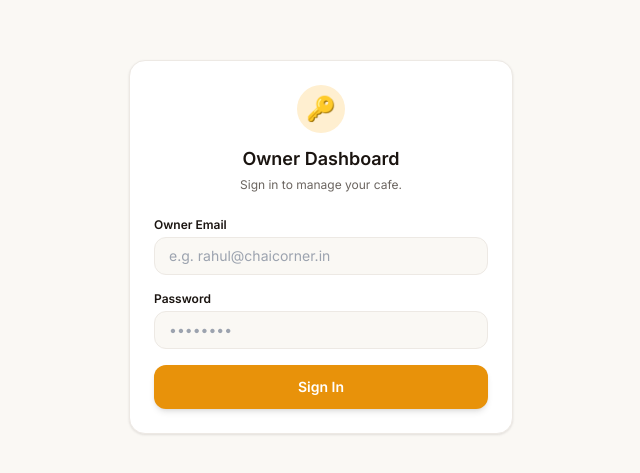
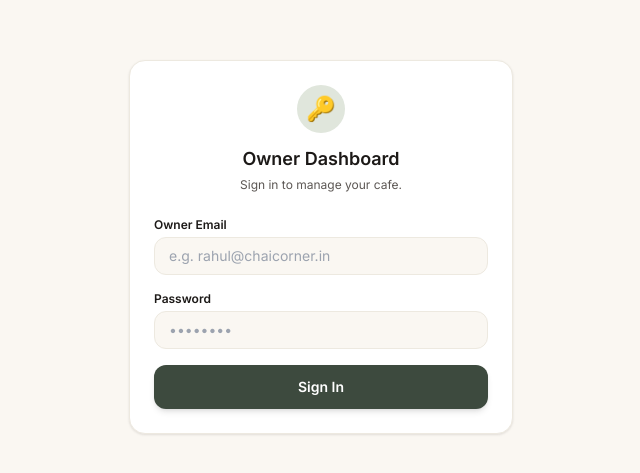
Before and after one commit to Aum3136/Cafe_Software, a React (Vite) app in the folder cafe-frontend/: page /owner/qr in a window 1280 px wide. Shown: the part 153-626 px from the top of the page, without its empty margins (319-959 px from the left). Built offline with nearby package versions, Linux system fonts and the light colour scheme.

Commit message:
UI updated

```diff
--- a/cafe-frontend/src/index.css
+++ b/cafe-frontend/src/index.css
@@ -1,5 +1,4 @@
-@import url('https://fonts.googleapis.com/css2?family=Inter:wght@400;500;600&display=swap');
-
+@import url('https://fonts.googleapis.com/css2?family=Playfair+Display:wght@500;600&family=Inter:wght@400;500;600&display=swap');
 @tailwind base;
 @tailwind components;
 @tailwind utilities;
--- a/cafe-frontend/src/pages/MenuPage.tsx
+++ b/cafe-frontend/src/pages/MenuPage.tsx
@@ -138,7 +138,7 @@ export function MenuPage() {
             {isLoading ? (
               <div className="h-4 w-32 bg-line rounded animate-pulse" />
             ) : (
-              <h1 className="font-semibold text-ink text-base truncate">{cafe?.name}</h1>
+             <h1 className="font-serif font-semibold text-ink text-base truncate">{cafe?.name}</h1>
             )}
             {cafe?.address && (
               <p className="text-xs text-muted truncate">{cafe.address}</p>
@@ -177,10 +177,7 @@ export function MenuPage() {
               aria-labelledby={`cat-${category.id}`}
             >
               {/* Category heading */}
-              <h2
-                id={`cat-${category.id}`}
-                className="text-base font-semibold text-ink mb-3 pt-1"
-              >
+              <h2 className="font-serif text-base font-semibold text-ink mb-3 pt-1">
                 {category.name}
                 <span className="ml-2 text-xs font-normal text-ghost">
                   {category.items.length} item{category.items.length !== 1 ? 's' : ''}
--- a/cafe-frontend/tailwind.config.js
+++ b/cafe-frontend/tailwind.config.js
@@ -4,31 +4,25 @@ export default {
   theme: {
     extend: {
       colors: {
-        // Design system — warm Indian cafe palette
-        // Background: warm off-white, not clinical white
-        canvas:  '#FAF8F4',
+        canvas:  '#FAF7F2',
         surface: '#FFFFFF',
-        // Accent: saffron — unmistakably Indian, never seen in Western SaaS templates
         saffron: {
-          50:  '#FFF8ED',
-          100: '#FFEFD0',
-          400: '#F5A623',
-          500: '#E8920A',
-          600: '#C97A06',
+          50:  '#F2F4EF',
+          100: '#E0E6DC',
+          400: '#6B7F65',
+          500: '#3D4A3E',
+          600: '#2C3A2D',
         },
-        // Text
-        ink:    '#1A1410',   // near-black with warmth
-        muted:  '#6B6560',   // secondary text
-        ghost:  '#B0AAA3',   // placeholder / disabled
-        // Status dots (FSSAI standard)
+        ink:    '#1C1917',
+        muted:  '#5C5754',
+        ghost:  '#A8A39F',
         veg:    '#008000',
         nonveg: '#C0392B',
-        // Border
-        line:   '#EDE9E4',
+        line:   '#EDE9E0',
       },
       fontFamily: {
-        // Inter for UI chrome, slightly warm feel
         sans: ['Inter', 'system-ui', 'sans-serif'],
+        serif: ['Playfair Display', 'Georgia', 'serif'],
       },
       boxShadow: {
         'card': '0 1px 3px rgba(26,20,16,0.07), 0 1px 2px rgba(26,20,16,0.04)',
```
